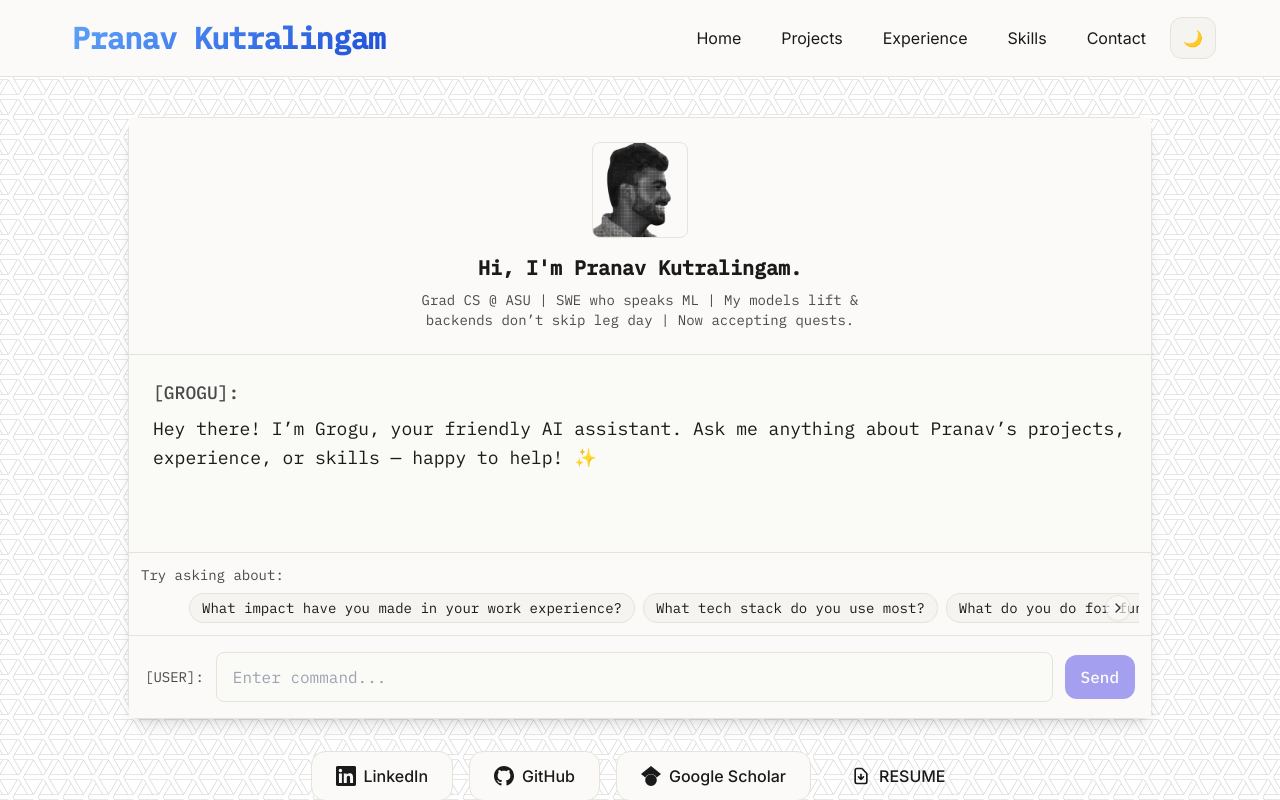
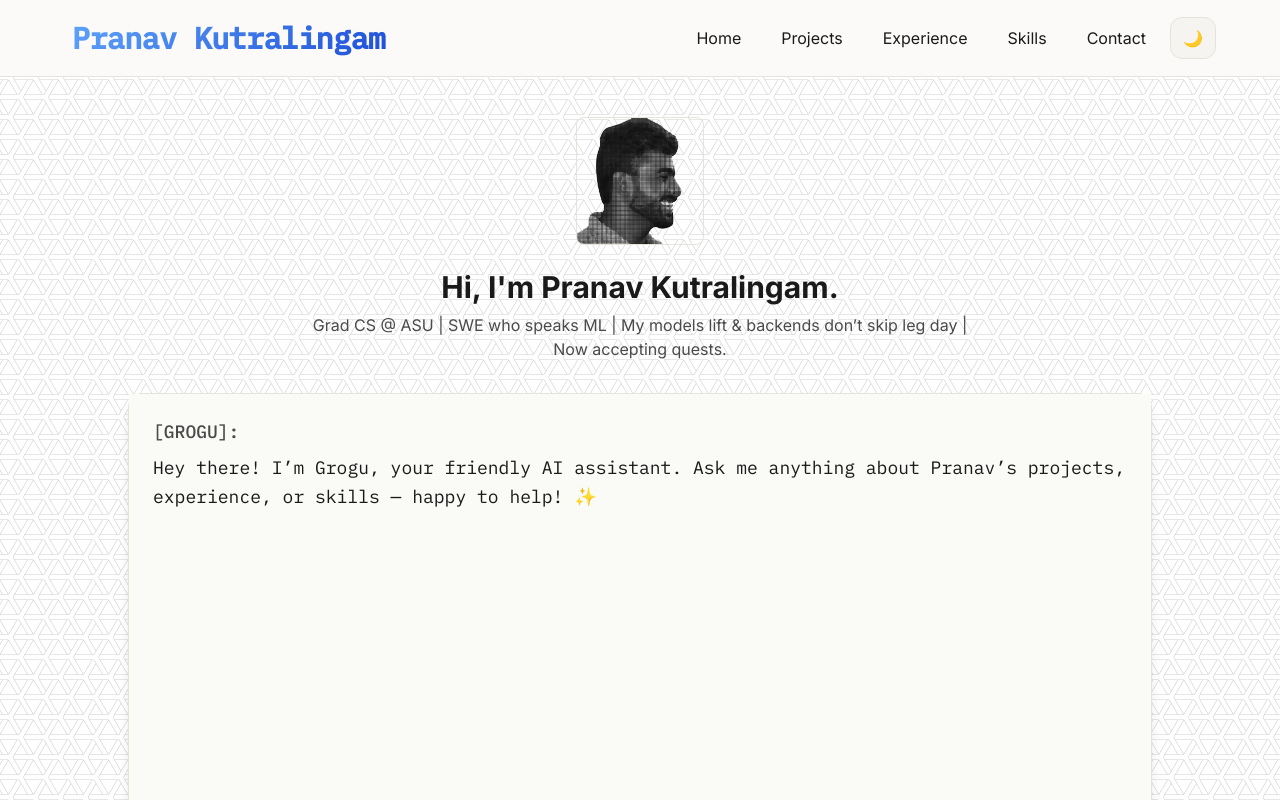
Before and after one commit to pranawwwww/PRANAV_PORTFOLIO, a React (Vite) app: page /#/ in a window 1280 px wide. Shown: the top 800 px of the page. Built offline with nearby package versions, Linux system fonts and the light colour scheme.

Commit message:
UI update: make chatbox more readable

```diff
--- a/components/chat/HomePageChat.tsx
+++ b/components/chat/HomePageChat.tsx
@@ -64,23 +64,7 @@ const HomePageChat: React.FC = () => {
   };
 
   return (
-    <div className="flex flex-col h-[78vh] sm:h-[75vh] max-h-[85vh] min-h-0 w-full mono">
-        <header className="p-4 sm:p-6 text-center" style={{
-          borderBottom: "1px solid var(--border)",
-          background: "var(--surface)"
-        }}>
-            <img
-              src={profilePixel}
-              alt="A pixelated black and white portrait"
-              className="w-20 h-20 sm:w-24 sm:h-24 mx-auto mb-3 sm:mb-4 rounded-lg"
-              style={{ border: "1px solid var(--border)" }}
-            />
-            <h1 id="chat-title" className="font-bold text-lg sm:text-xl" style={{ color: "var(--text)" }}>
-            Hi, I'm {siteData.name}.
-            </h1>
-            <p className="text-xs sm:text-sm mt-2 max-w-md mx-auto" style={{ color: "var(--text-muted)" }}>{siteData.tagline}</p>
-        </header>
-
+    <div className="flex flex-col h-full min-h-[600px] w-full mono">
         <div className="flex-grow p-4 sm:p-6 overflow-y-auto min-h-0" aria-live="polite" style={{
           background: "var(--bg)"
         }}>
--- a/pages/Home.tsx
+++ b/pages/Home.tsx
@@ -2,11 +2,29 @@ import React from 'react';
 import { Link } from 'react-router-dom';
 import HomePageChat from '../components/chat/HomePageChat';
 import { siteData } from '../data/siteData.ts';
+import profilePixel from '../data/profile-pixel.png';
 
 const Home: React.FC = () => {
   return (
     <div className="max-w-6xl mx-auto px-4 sm:px-6 lg:px-8 flex flex-col items-center justify-center min-h-[calc(100vh-120px)] py-6 sm:py-10">
-      <div className="w-full max-w-5xl card shadow-lg">
+      {/* Header Section - Picture & Description */}
+      <div className="w-full max-w-5xl mb-6 sm:mb-8 text-center">
+        <img
+          src={profilePixel}
+          alt="A pixelated black and white portrait"
+          className="w-24 h-24 sm:w-32 sm:h-32 mx-auto mb-4 sm:mb-6 rounded-lg"
+          style={{ border: "1px solid var(--border)" }}
+        />
+        <h1 className="font-bold text-2xl sm:text-3xl mb-2" style={{ color: "var(--text)" }}>
+          Hi, I'm {siteData.name}.
+        </h1>
+        <p className="text-sm sm:text-base max-w-2xl mx-auto" style={{ color: "var(--text-muted)" }}>
+          {siteData.tagline}
+        </p>
+      </div>
+
+      {/* Chatbox - Larger and independent */}
+      <div className="w-full max-w-5xl card shadow-lg min-h-[500px] sm:min-h-[600px]">
          <HomePageChat />
       </div>
       <div className="mt-6 sm:mt-8 flex flex-wrap gap-3 sm:gap-4 justify-center">
```
